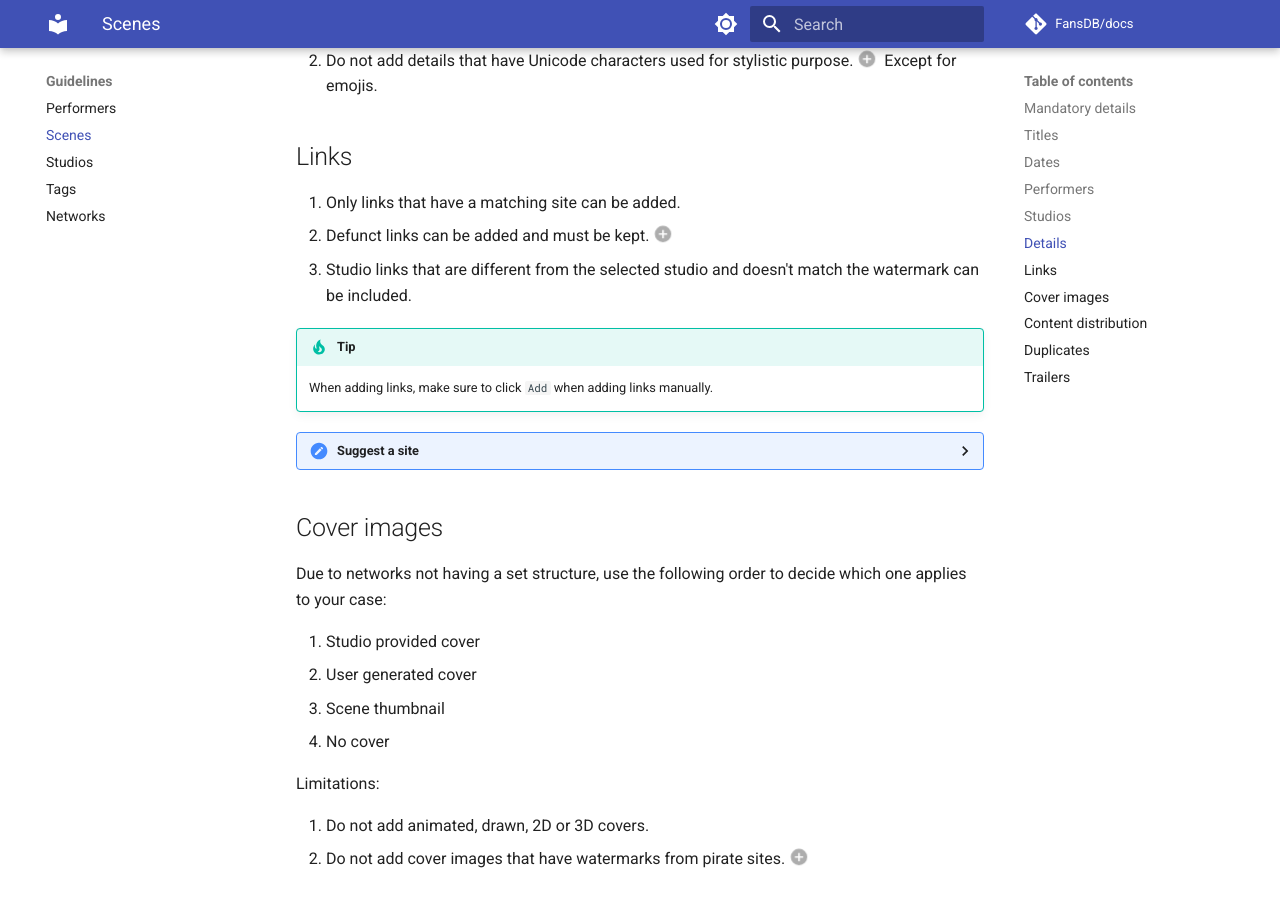
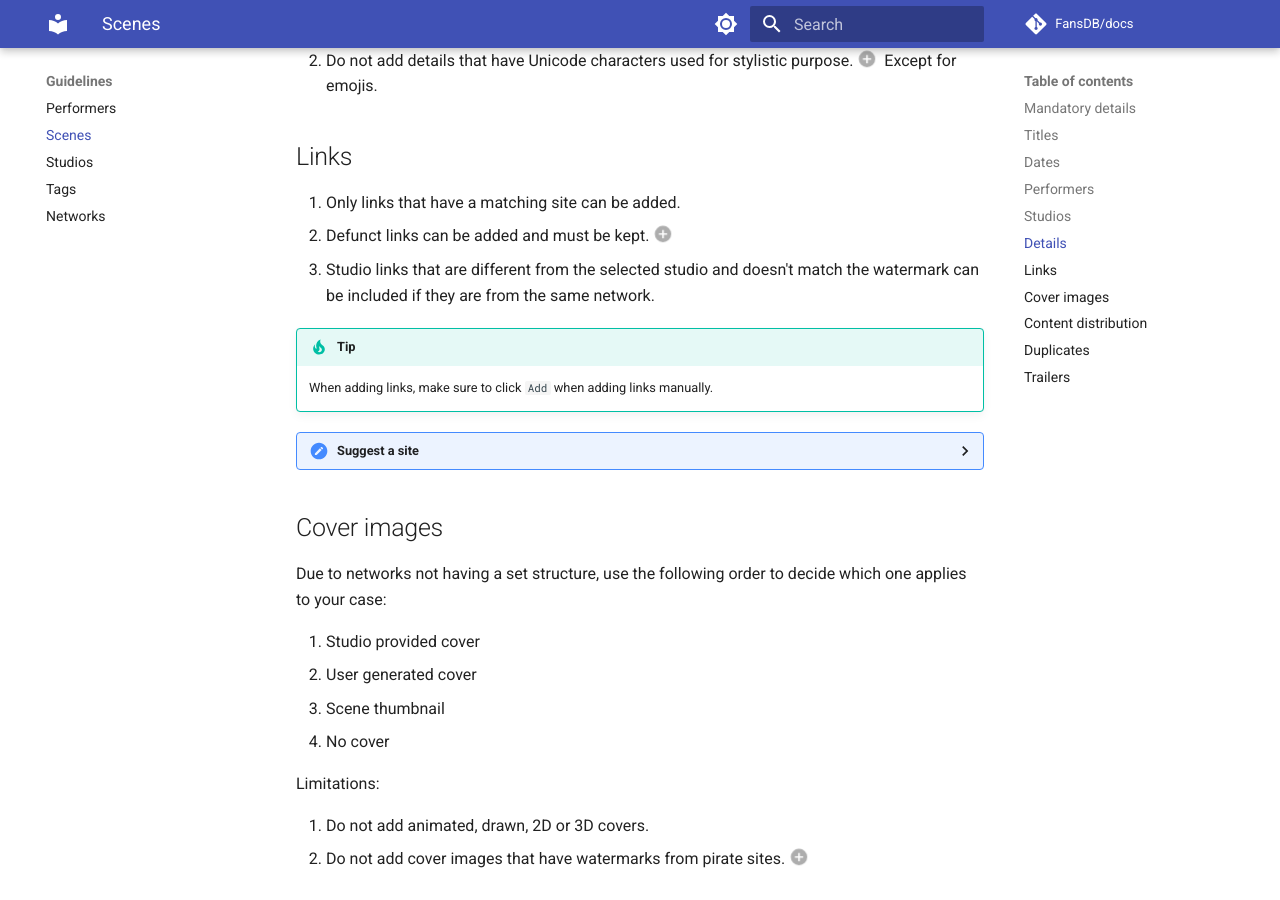
Before and after one commit to FansDB/docs, an MkDocs documentation site: the page built from docs/scenes.md, in a window 1280 px wide and 900 px high, scrolled down 1828 px. Built offline with MkDocs 1.6.1 and Material for MkDocs 9.7.7, drawn with Linux system fonts in a browser that asks for light colours; comment, search, counter and statistics services are not loaded.

Commit message:
Clarify guideline

```diff
--- a/docs/scenes.md
+++ b/docs/scenes.md
@@ -76,7 +76,7 @@ Limitations:
 <div class="annotate" markdown>
 1. Only links that have a matching site can be added.
 1. Defunct links can be added and must be kept.(1)
-1. Studio links that are different from the selected studio and doesn't match the watermark can be included.
+1. Studio links that are different from the selected studio and doesn't match the watermark can be included if they are from the same network.
 </div>
 1.  Defunct links are kept for prosperity and ability to lookup information from archives.
 
```
